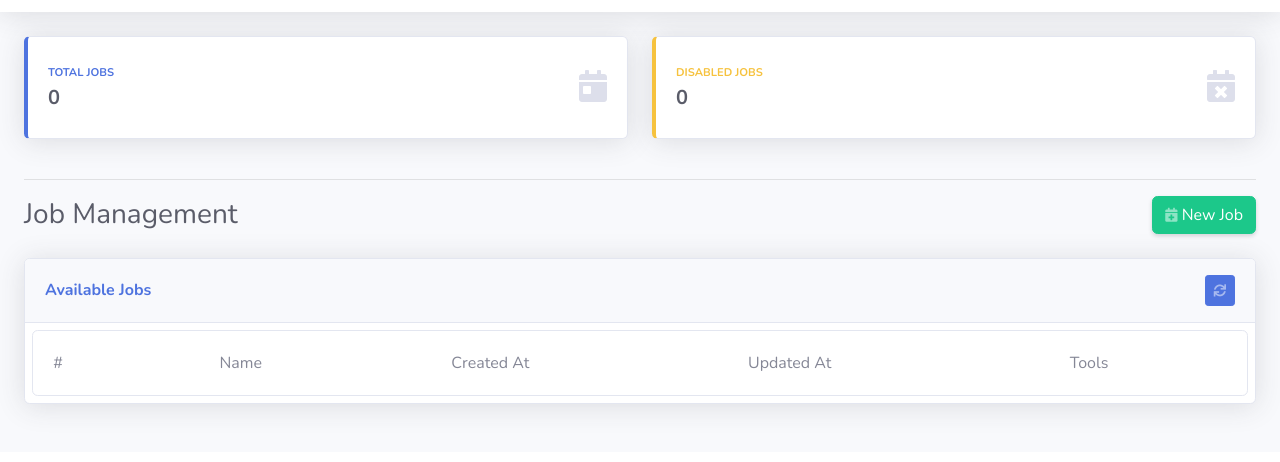
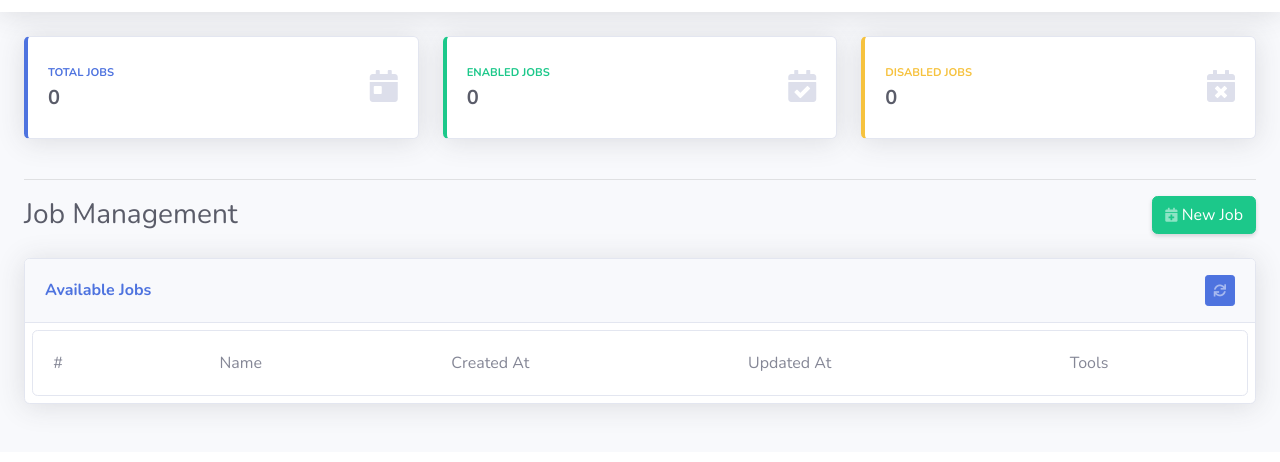
Before and after one commit to rumd3x/cronjob-manager, a website: page public/index.html in a window 1280 px wide. Shown: the part 58-520 px from the top of the page. Drawn offline with nearby package versions, Linux system fonts and the light colour scheme; no server answers.

Commit message:
Improved UX Consistency
Signed-off-by: rumd3x <edmurcardoso@gmail.com>

```diff
--- a/public/index.html
+++ b/public/index.html
@@ -45,8 +45,7 @@
           <!-- Content Row -->
           <div class="row">
 
-            <!-- Earnings (Monthly) Card Example -->
-            <div class="col-md-6 mb-4">
+            <div class="col-md-4 mb-4">
               <div class="card border-left-primary shadow h-100 py-2">
                 <div class="card-body">
                   <div class="row no-gutters align-items-center">
@@ -61,16 +60,28 @@
                 </div>
               </div>
             </div>
-
-
-
-            <div class="col-md-6 mb-4">
+            <div class="col-md-4 mb-4">
+              <div class="card border-left-success shadow h-100 py-2">
+                <div class="card-body">
+                  <div class="row no-gutters align-items-center">
+                    <div class="col mr-2">
+                      <div class="text-xs font-weight-bold text-success text-uppercase mb-1">Enabled Jobs</div>
+                      <div class="h5 mb-0 font-weight-bold text-gray-800"> {{ enabledJobsCount }}</div>
+                    </div>
+                    <div class="col-auto">
+                      <i class="fas fa-calendar-check fa-2x text-gray-300"></i>
+                    </div>
+                  </div>
+                </div>
+              </div>
+            </div>
+            <div class="col-md-4 mb-4">
               <div class="card border-left-warning shadow h-100 py-2">
                 <div class="card-body">
                   <div class="row no-gutters align-items-center">
                     <div class="col mr-2">
                       <div class="text-xs font-weight-bold text-warning text-uppercase mb-1">Disabled Jobs</div>
-                      <div class="h5 mb-0 font-weight-bold text-gray-800"> {{ disabledJobs.length }}</div>
+                      <div class="h5 mb-0 font-weight-bold text-gray-800"> {{ disabledJobsCount }}</div>
                     </div>
                     <div class="col-auto">
                       <i class="fas fa-calendar-times fa-2x text-gray-300"></i>
@@ -79,6 +90,7 @@
                 </div>
               </div>
             </div>
+
           </div>
 
           <hr class="divider">
@@ -122,7 +134,7 @@
 
                 <div beth-each="jobs => $job" class="card-body card-line">
                   <div class="card">
-                    <div class="card-body" beth-class="'{ $job.active }' == 'true' ? 'border-left-success' : 'border-left-danger'">
+                    <div class="card-body" beth-class="'{ $job.active }' == 'true' ? 'border-left-success' : 'border-left-warning'">
                       <div class="row">
                         <div class="col-md-1">{ $job.id }</div>
                         <div class="col-md-2 text-center">{ $job.name }</div>
--- a/public/modules/dashboard/list.js
+++ b/public/modules/dashboard/list.js
@@ -1,5 +1,6 @@
 var jobs = [];
-var disabledJobs = [];
+var enabledJobsCount = 0;
+var disabledJobsCount = 0;
 
 const getJobsList = () => {
     $.get('api/jobs', (response) => {
@@ -8,7 +9,8 @@ const getJobsList = () => {
             job.createdAtFormatted = formatDateTimeString(job.createdAt);
             job.updatedAtFormatted = formatDateTimeString(job.updatedAt);
         });
-        disabledJobs = jobs.filter((job) => { return !job.active });
+        enabledJobsCount = jobs.filter((job) => { return job.active }).length;
+        disabledJobsCount = jobs.length - enabledJobsCount;
         $.toast({
             text: response.message,
             icon: 'info',
```
